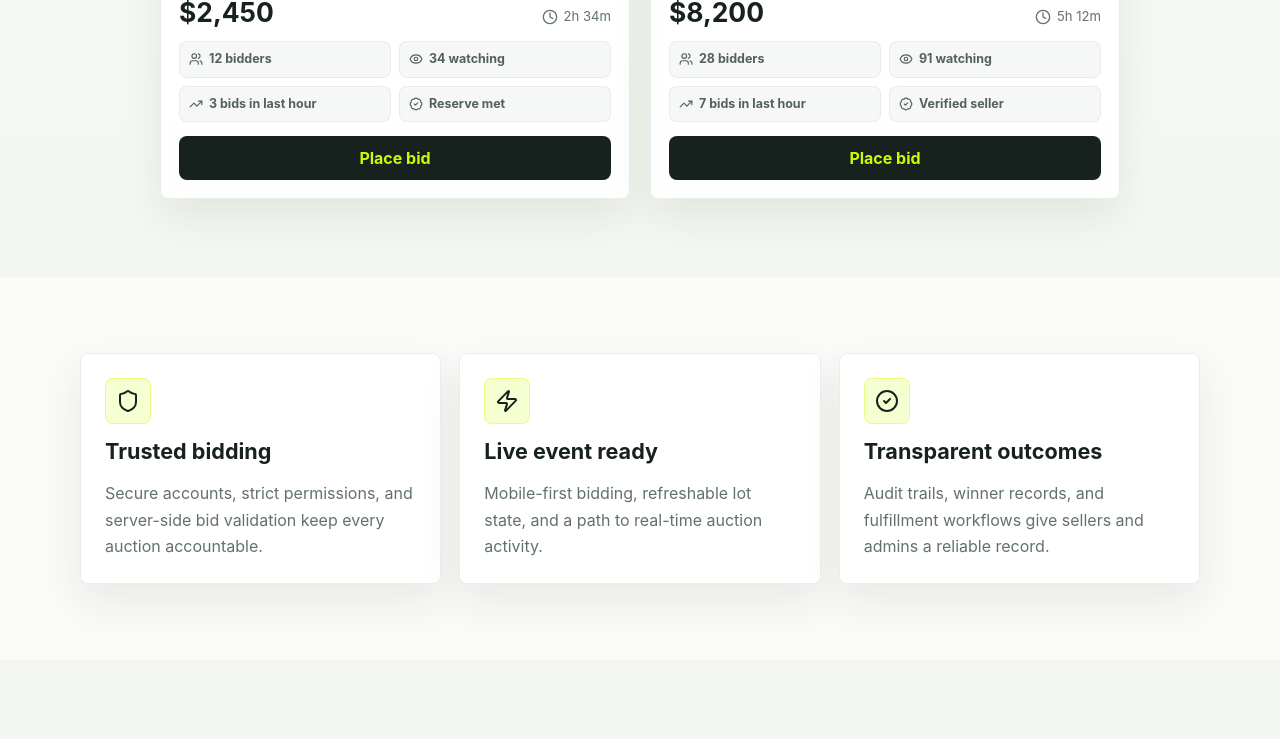
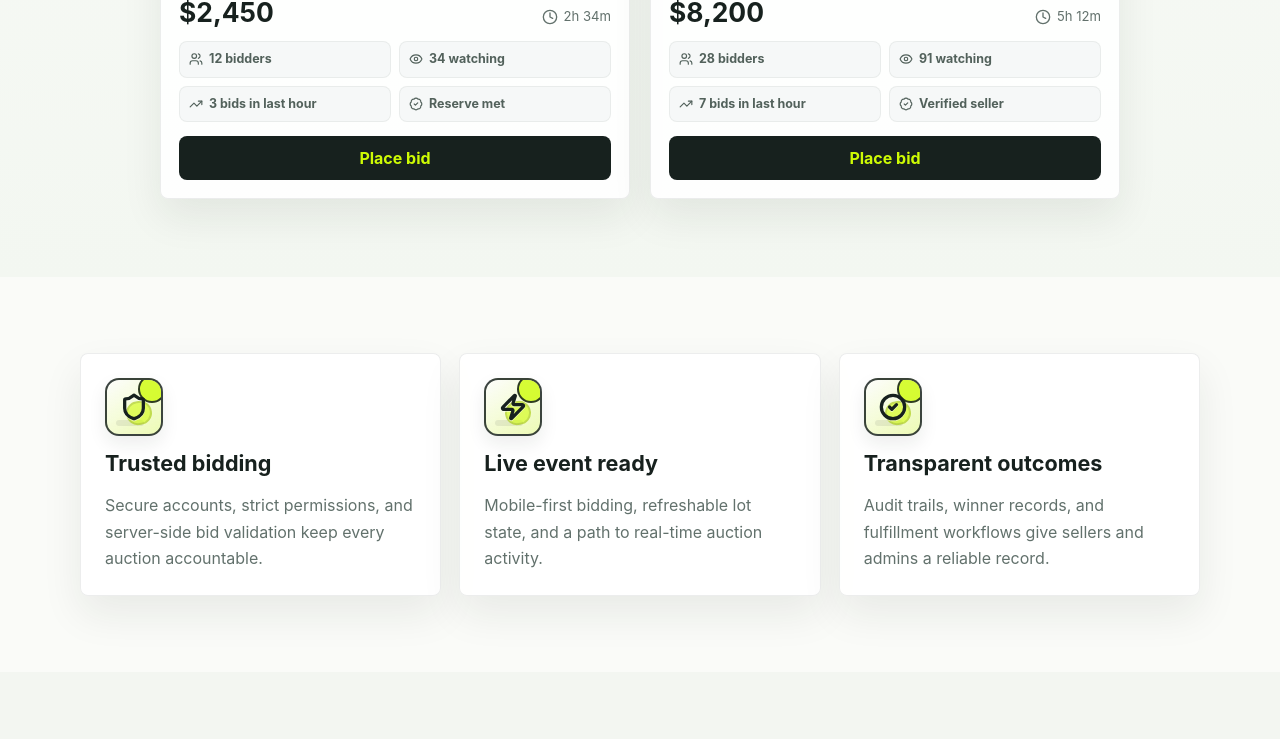
Before and after one commit to JJackson3111/bidals, a Next.js app in the folder frontend/: page / in a window 1280 px wide. Shown: the part 945-1684 px from the top of the page. Built offline with nearby package versions, Linux system fonts and the light colour scheme; no server answers; a web font is replaced by a local one.

Commit message:
Upgrade BIDALS feature icon styling

```diff
--- a/frontend/src/app/globals.css
+++ b/frontend/src/app/globals.css
@@ -810,6 +810,11 @@ p {
   padding: 24px;
 }
 
+.landing-feature-card:hover .feature-icon-box {
+  box-shadow: 0 12px 26px rgba(23, 33, 30, 0.12), 0 0 0 1px rgba(206, 251, 4, 0.22);
+  transform: translateY(-2px) scale(1.015);
+}
+
 .landing-feature-card p {
   line-height: 1.65;
 }
@@ -829,6 +834,67 @@ p {
 .landing-icon-box {
   height: 46px;
   width: 46px;
+}
+
+.feature-icon-box {
+  background:
+    linear-gradient(145deg, rgba(255, 255, 255, 0.74), rgba(206, 251, 4, 0.26)),
+    #f7faf2;
+  border: 2px solid rgba(23, 33, 30, 0.84);
+  border-radius: 14px;
+  box-shadow: 0 8px 18px rgba(23, 33, 30, 0.08);
+  color: var(--ink);
+  height: 58px;
+  overflow: hidden;
+  position: relative;
+  transition:
+    box-shadow 180ms ease,
+    transform 180ms ease;
+  width: 58px;
+}
+
+.feature-icon-box::before {
+  background: rgba(206, 251, 4, 0.78);
+  border: 2px solid rgba(23, 33, 30, 0.88);
+  border-radius: 999px;
+  content: "";
+  height: 24px;
+  position: absolute;
+  right: -5px;
+  top: -5px;
+  width: 24px;
+}
+
+.feature-icon-box::after {
+  background: rgba(23, 33, 30, 0.08);
+  border-radius: 999px;
+  bottom: 8px;
+  content: "";
+  height: 6px;
+  left: 9px;
+  position: absolute;
+  width: 28px;
+}
+
+.feature-icon-box svg {
+  filter: drop-shadow(0 1px 0 rgba(255, 255, 255, 0.5));
+  position: relative;
+  stroke-linecap: round;
+  stroke-linejoin: round;
+  z-index: 2;
+}
+
+.feature-icon-accent {
+  background: rgba(206, 251, 4, 0.58);
+  border: 2px solid rgba(23, 33, 30, 0.14);
+  border-radius: 12px;
+  bottom: 9px;
+  height: 24px;
+  position: absolute;
+  right: 9px;
+  transform: rotate(-8deg);
+  width: 26px;
+  z-index: 1;
 }
 
 .landing-icon-box.compact {
--- a/frontend/src/app/page.tsx
+++ b/frontend/src/app/page.tsx
@@ -272,8 +272,9 @@ export default function LandingPage() {
               const Icon = feature.icon;
               return (
                 <article className="landing-feature-card" key={feature.title}>
-                  <div className="landing-icon-box">
-                    <Icon size={24} aria-hidden="true" />
+                  <div className="landing-icon-box feature-icon-box">
+                    <span className="feature-icon-accent" aria-hidden="true" />
+                    <Icon size={28} strokeWidth={2.8} aria-hidden="true" />
                   </div>
                   <h2>{feature.title}</h2>
                   <p>{feature.description}</p>
```
